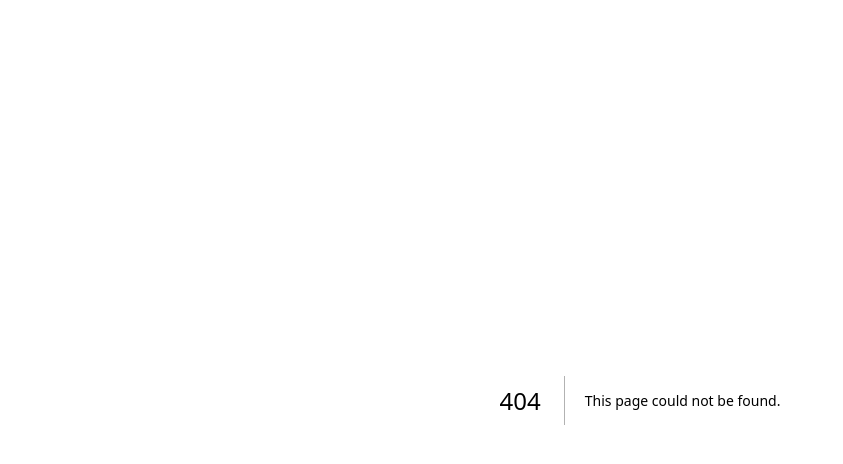
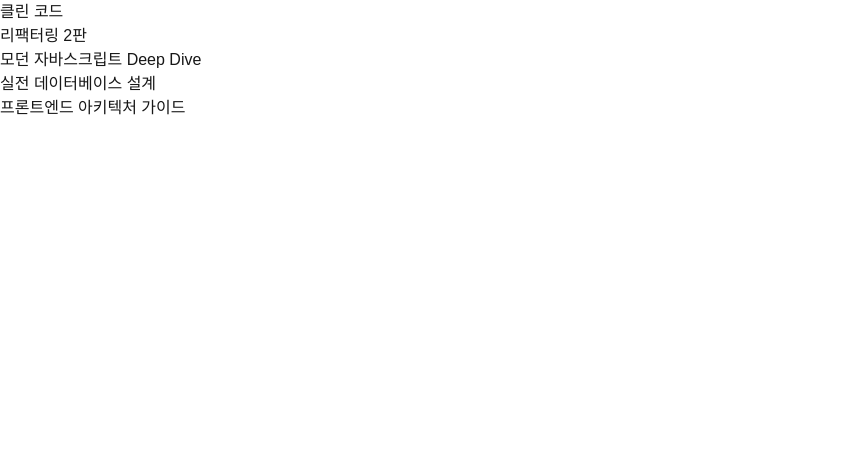
Before and after one commit to bboroin/goorm-mission, a Next.js app in the folder nextjs/next1203/: page /books in a window 1280 px wide. Before the commit this address had no page. Shown: the top 464 px of the page, without its empty margins (0-843 px from the left). Built offline with nearby package versions, Linux system fonts and the light colour scheme; data requests are answered from the project's data file.

Commit message:
feat: /books 페이지에 ISR 기반 데이터 패칭 적용 #9

```diff
--- /dev/null
+++ b/nextjs/next1203/src/app/books/page.tsx
@@ -0,0 +1,26 @@
+import React from "react";
+import { Book } from "../types/book";
+
+async function getBooks(): Promise<Book[]> {
+  const res = await fetch("http://localhost:4000/books", {
+    next: { revalidate: 10 },
+  });
+  if (!res.ok) {
+    throw new Error("Failed to fetch books");
+  }
+  return res.json();
+}
+
+export default async function ListPage() {
+  const books = await getBooks();
+
+  return (
+    <div>
+      <ul>
+        {books.map((b) => (
+          <li key={b.id}>{b.title}</li>
+        ))}
+      </ul>
+    </div>
+  );
+}
```
